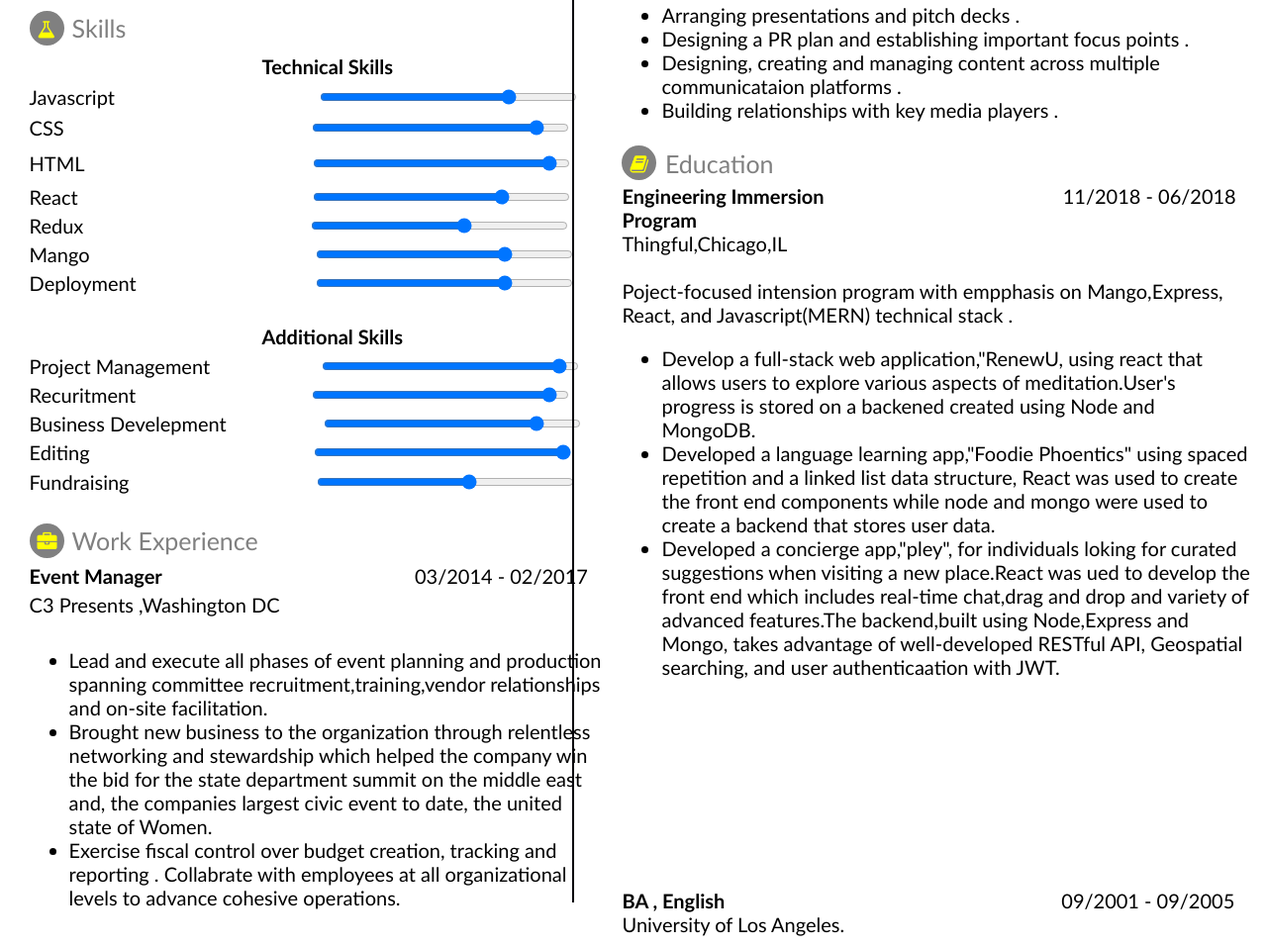
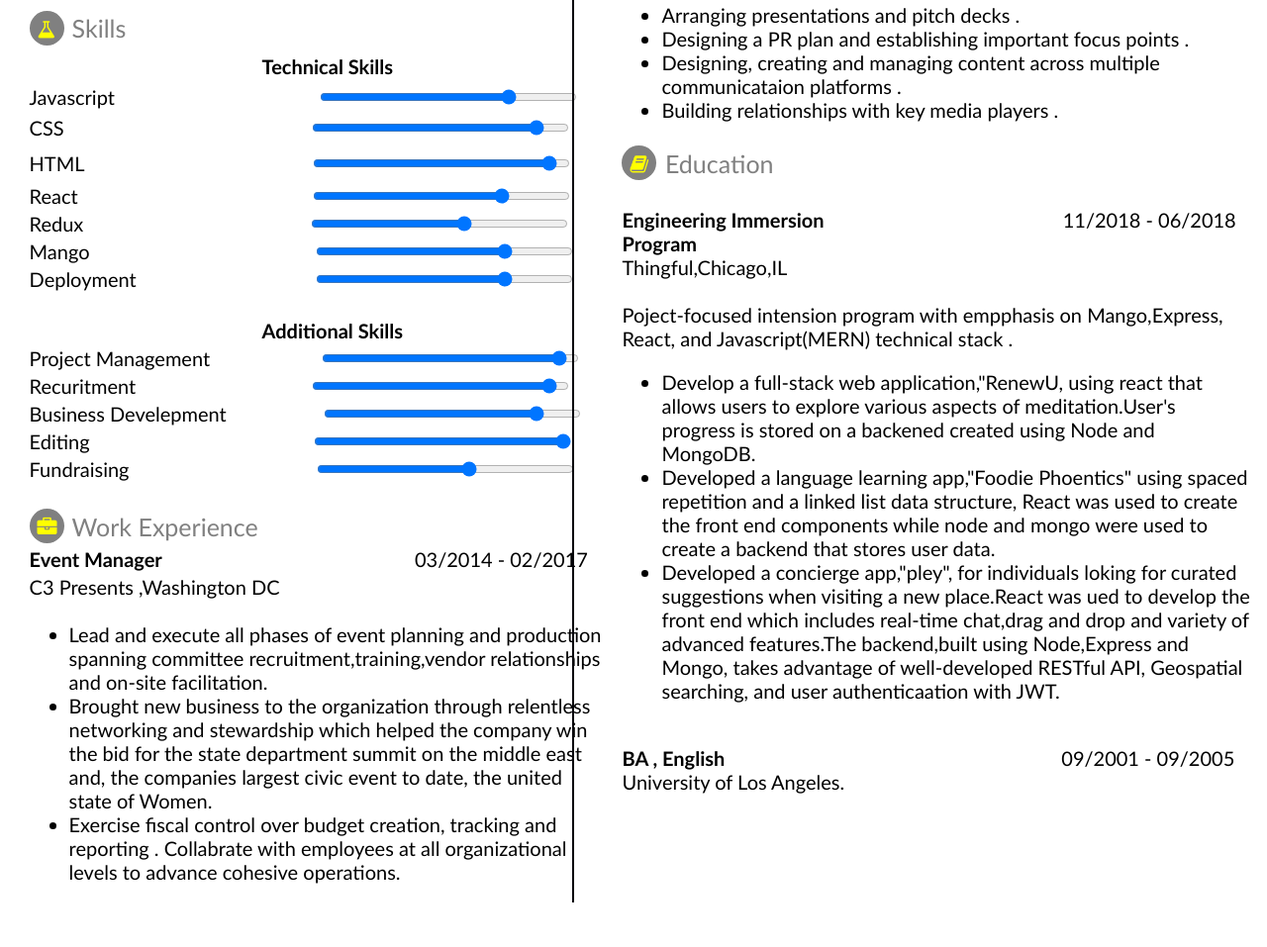
Before and after one commit to G0kulS/feb18resume, a plain HTML site: page index.html in a window 1280 px wide. Shown: the part 693-1650 px from the top of the page at 99% size. After the commit the page ends 1617 px from the top, so only its background shows below. Drawn offline with Linux system fonts and the light colour scheme.

Commit message:
Update index.html

```diff
--- a/index.html
+++ b/index.html
@@ -173,7 +173,8 @@
                     <label for="React" style="margin-right:230px ;">React</label>
                      <input type="range" min="0" max="20" value="15" name="React" id="React"style="width: 260px; background-color: yellow;" >
                 </td>
-                <td colspan="2" rowspan="14">
+                <td colspan="2" rowspan="14" style="vertical-align: text-top;">
+                    <br>
                   <b style="margin-right: 236px;">Engineering Immersion</b> 11/2018 - 06/2018 <br>
                   <b>Program</b> <br>
                    Thingful,Chicago,IL <br> <br>
@@ -183,7 +184,7 @@
                        <li>Develop a full-stack web application,"RenewU, using react that allows users to explore various aspects of meditation.User's progress is stored on a backened created using Node and MongoDB.</li>
                        <li>Developed a language learning app,"Foodie Phoentics" using spaced repetition and a linked list data structure, React was used to create the front end components while node and mongo were used to create a backend that stores user data.</li>
                        <li>Developed a concierge app,"pley", for individuals loking for curated suggestions when visiting a new place.React was ued to develop the front end which includes real-time chat,drag and drop and variety of advanced features.The backend,built using Node,Express and Mongo, takes advantage of well-developed RESTful API, Geospatial searching, and user authenticaation with JWT.</li>
-                   </ul> <br> <br> <br> <br> <br> <br><br><br>
+                   </ul> <br>
                     <b style="margin-right: 340px;">BA , English</b>09/2001 - 09/2005 <br>
                     University of Los Angeles.
                 </td>
```
